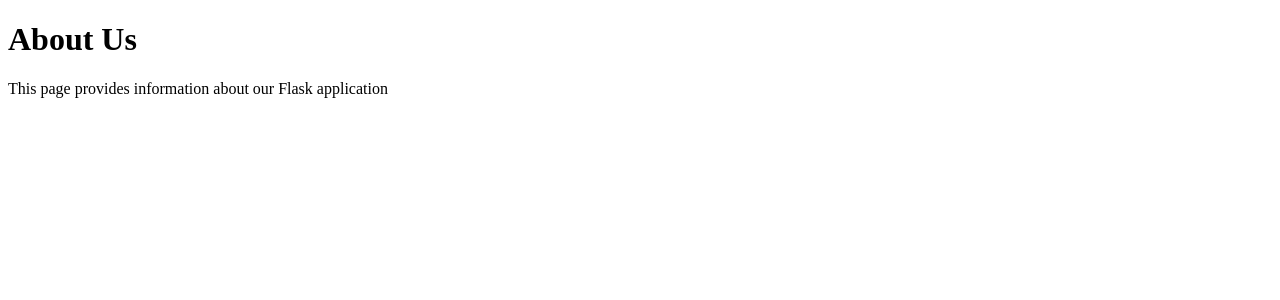
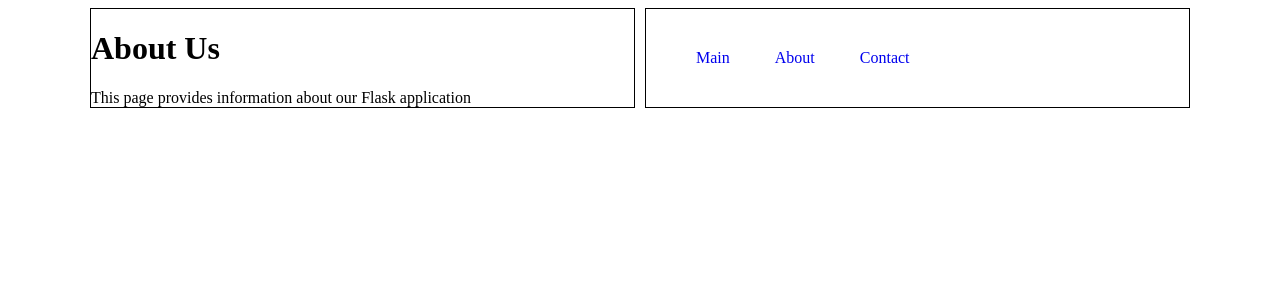
Before and after one commit to ac1ra/flasj_api_homework, a Flask app: page /about in a window 1280 px wide. Shown: the top 300 px of the page. Run offline with Flask 2, Linux system fonts and the light colour scheme.

Commit message:
fixed files(Flask.Урок 6)

```diff
--- a/app/templates/about.html
+++ b/app/templates/about.html
@@ -4,12 +4,26 @@
 <head>
     <meta charset="UTF-8">
     <meta name="viewport" content="width=device-width,initial-scale=1.0">
-    <title>About</title>
+    <link rel="stylesheet" href="{{url_for('static', filename='styles/common.css')}}">
 </head>
 
 <body>
-    <h1>About Us</h1>
-    <p>This page provides information about our Flask application</p>
+
+    <div class="container">
+        <header class="header">
+            <div class="leftside">
+                <h1>About Us</h1>
+                <p>This page provides information about our Flask application</p>
+            </div>
+            <div class="rightside">
+                <ul class="menu">
+                    <ol><a href="/" style="text-decoration: none;">Main</a></ol>
+                    <ol><a href="/about" style="text-decoration: none;">About</a></ol>
+                    <ol><a href="/contact" style="text-decoration: none;">Contact</a></ol>
+                </ul>
+            </div>
+        </header>
+    </div>
 </body>
 
 </html>
--- a/app/templates/index.html
+++ b/app/templates/index.html
@@ -5,7 +5,6 @@
     <meta charset="UTF-8">
     <meta name="viewport" content="width=device-width,initial-scale=1.0">
 
-    <!-- <link rel="stylesheet" href="./styles/common.css"> -->
     <link rel="stylesheet" href="{{url_for('static', filename='styles/common.css')}}">
     <title>Home</title>
 </head>
```
Also changed, not shown: app/templates/contact.html (+17 -2 lines), app/templates/static/images/styles/common.css (added, +32 -0 lines).
